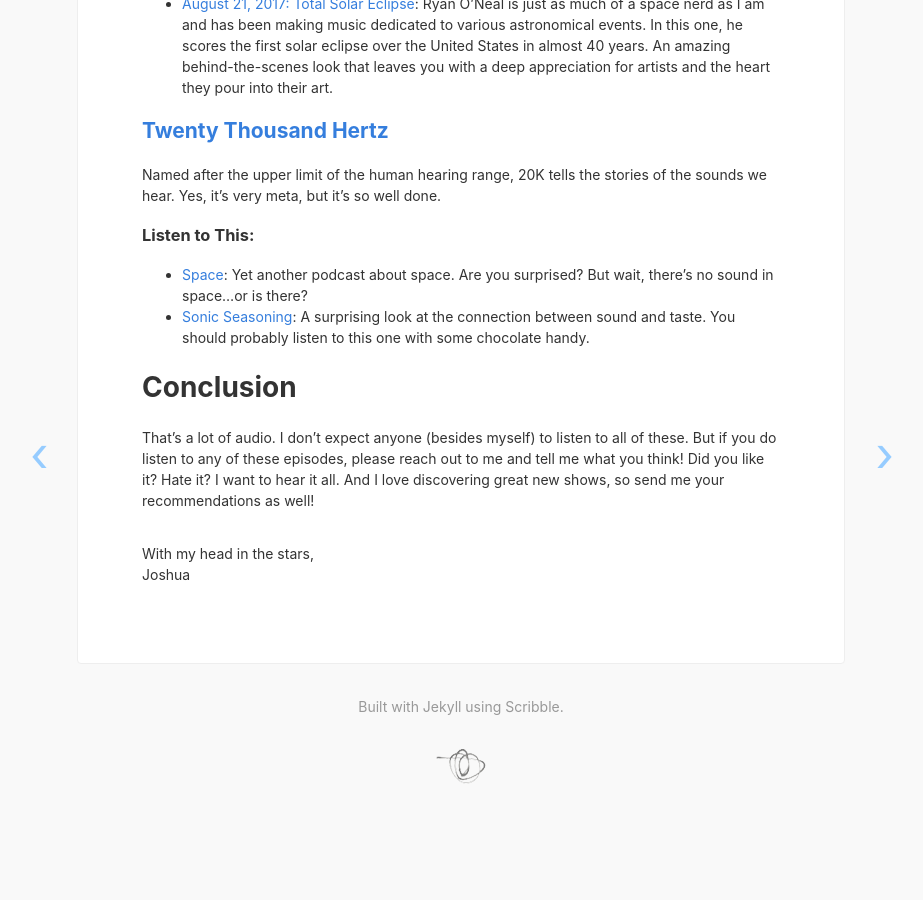
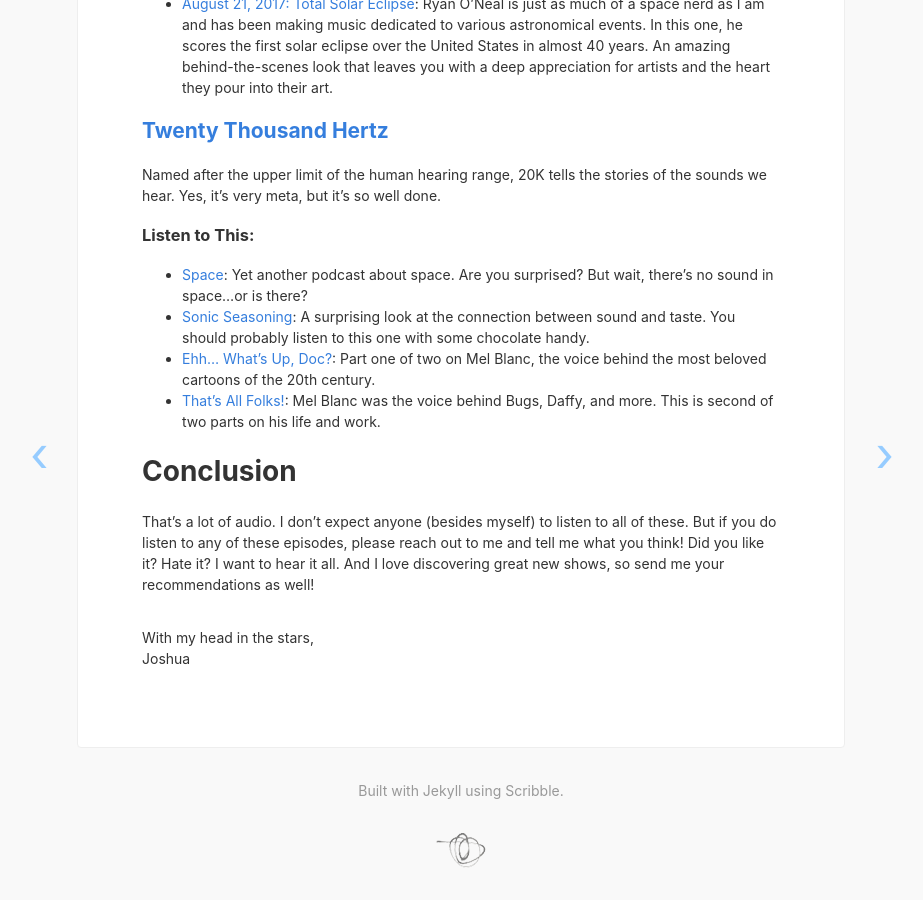
Before and after one commit to joshuacherian/joshuacherian.github.io, a Jekyll site: the page built from _posts/2019-11-29-Sounds-About-Right.md, in a window 1280 px wide and 900 px high, scrolled down 5194 px. Shown: the whole window, without its empty margins (179-1102 px from the left). Built offline with Jekyll 4.4.1, drawn with Linux system fonts in a browser that asks for light colours; nearby versions of some CDN libraries; before the commit the page ends 6010 px from its top, so only the background shows below that.

Commit message:
Updated podcast post

```diff
--- a/_posts/2019-11-29-Sounds-About-Right.md
+++ b/_posts/2019-11-29-Sounds-About-Right.md
@@ -132,6 +132,8 @@
 ### Listen to This:
 - [Space](https://overcast.fm/+HhScw4Ppk): Yet another podcast about space. Are you surprised? But wait, there's no sound in space...or is there?
 - [Sonic Seasoning](https://overcast.fm/+HhSe3hEII): A surprising look at the connection between sound and taste. You should probably listen to this one with some chocolate handy.
+- [Ehh... What's Up, Doc?](https://overcast.fm/+HhSeT22gg): Part one of two on Mel Blanc, the voice behind the most beloved cartoons of the 20th century.
+- [That's All Folks!](https://overcast.fm/+HhSf9jTG0): Mel Blanc was the voice behind Bugs, Daffy, and more. This is second of two parts on his life and work.
 
 # Conclusion
 
```
